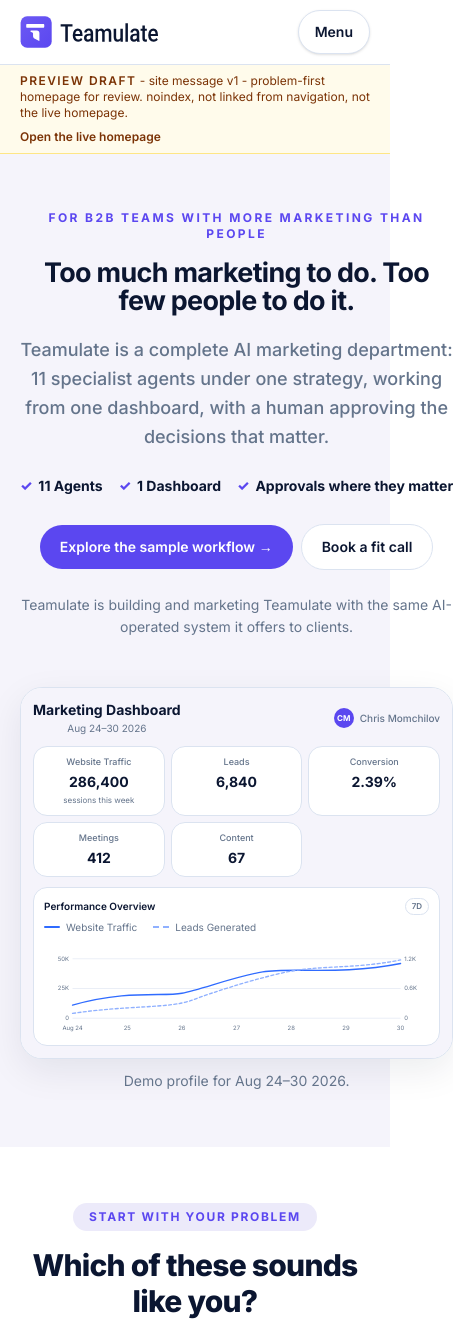
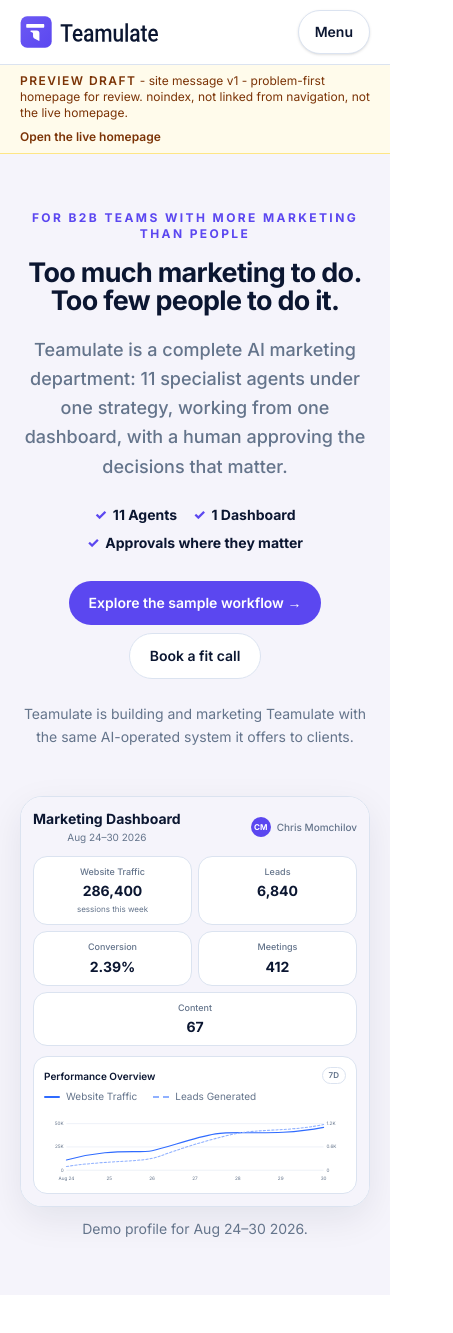
Before and after one commit to hristomomcilov-gif/Teamulate---Full-Website, a Next.js app: page /preview/site-message-v1 in a window 390 px wide. Shown: the top 1333 px of the page, 453 px wide, since content can reach past the window. Built offline with nearby package versions, Linux system fonts and the light colour scheme.

Commit message:
Preview site-message-v1: fix ~390px hero clipping - wrap proof chips/CTAs, 2-col dashboard metrics on phones
Co-authored-by: hristomomcilov-gif <hristomomcilov-gif@users.noreply.github.com>

```diff
--- a/src/app/preview/site-message-v1/page.tsx
+++ b/src/app/preview/site-message-v1/page.tsx
@@ -107,21 +107,22 @@ export default function PreviewSiteMessageV1Page() {
       <Section muted className="pt-14 sm:pt-20">
         <div className="mx-auto max-w-3xl text-center lg:max-w-none lg:text-left">
           <div className="grid items-start gap-12 lg:grid-cols-2">
-            <div>
+            <div className="min-w-0">
               <p className="mb-4 text-xs font-bold uppercase tracking-[0.2em] text-brand">{SMV1_HERO.eyebrow}</p>
               <h1 className="text-[clamp(1.55rem,6.9vw,3.1rem)] font-bold leading-[1.05] tracking-tight text-ink">
                 {SMV1_HERO.headline}
               </h1>
               <p className="mt-5 text-lg font-medium leading-relaxed text-ink-muted">{SMV1_HERO.dek}</p>
-              <ul className="mt-6 flex flex-nowrap items-center justify-center gap-4 sm:gap-6 lg:justify-start">
+              {/* Wraps on phones (~390px) so the third chip is never clipped at the right edge. */}
+              <ul className="mt-6 flex flex-wrap items-center justify-center gap-x-4 gap-y-2 sm:gap-x-6 lg:justify-start">
                 {SMV1_HERO.proofChips.map((label) => (
-                  <li key={label} className="flex items-center gap-1.5 whitespace-nowrap text-sm font-bold text-ink sm:text-base">
+                  <li key={label} className="flex items-center gap-1.5 text-sm font-bold text-ink sm:text-base">
                     <span aria-hidden className="text-sm font-extrabold text-brand">✓</span>
                     {label}
                   </li>
                 ))}
               </ul>
-              <div className="mt-7 flex flex-nowrap items-center justify-center gap-2 sm:gap-3 lg:justify-start">
+              <div className="mt-7 flex flex-wrap items-center justify-center gap-2 sm:gap-3 lg:justify-start">
                 <CtaLink href={SMV1_CTA.primary.href} ctaId="smv1-hero-primary" kind="primary" className="px-5 py-3 sm:px-7 sm:text-base">
                   {SMV1_CTA.primary.label} →
                 </CtaLink>
--- a/src/components/home/DashboardMockup.tsx
+++ b/src/components/home/DashboardMockup.tsx
@@ -45,9 +45,19 @@ export function DashboardMockup() {
               </p>
             </div>
 
-            <div className="mb-2.5 grid grid-cols-3 gap-1.5 sm:grid-cols-5">
-              {DEMO_KPIS.map((kpi) => (
-                <div key={kpi.id} className="rounded-md border border-line bg-surface p-2">
+            {/*
+              Phones: two columns (the fifth card spans the row) so every metric
+              fits at ~390px with no clipped right edge. sm+ keeps the five-across
+              row that matches the live /app/ dashboard.
+            */}
+            <div className="mb-2.5 grid grid-cols-2 gap-1.5 sm:grid-cols-5">
+              {DEMO_KPIS.map((kpi, i) => (
+                <div
+                  key={kpi.id}
+                  className={`min-w-0 rounded-md border border-line bg-surface p-2 ${
+                    i === DEMO_KPIS.length - 1 && DEMO_KPIS.length % 2 === 1 ? "col-span-2 sm:col-span-1" : ""
+                  }`}
+                >
                   <p className="truncate text-[9px] font-medium text-ink-muted">{kpi.label}</p>
                   <p className="mt-0.5 text-sm font-bold tabular-nums text-ink">{kpi.display}</p>
                   {kpi.note ? <p className="mt-0.5 text-[8px] text-ink-muted">{kpi.note}</p> : null}
```
